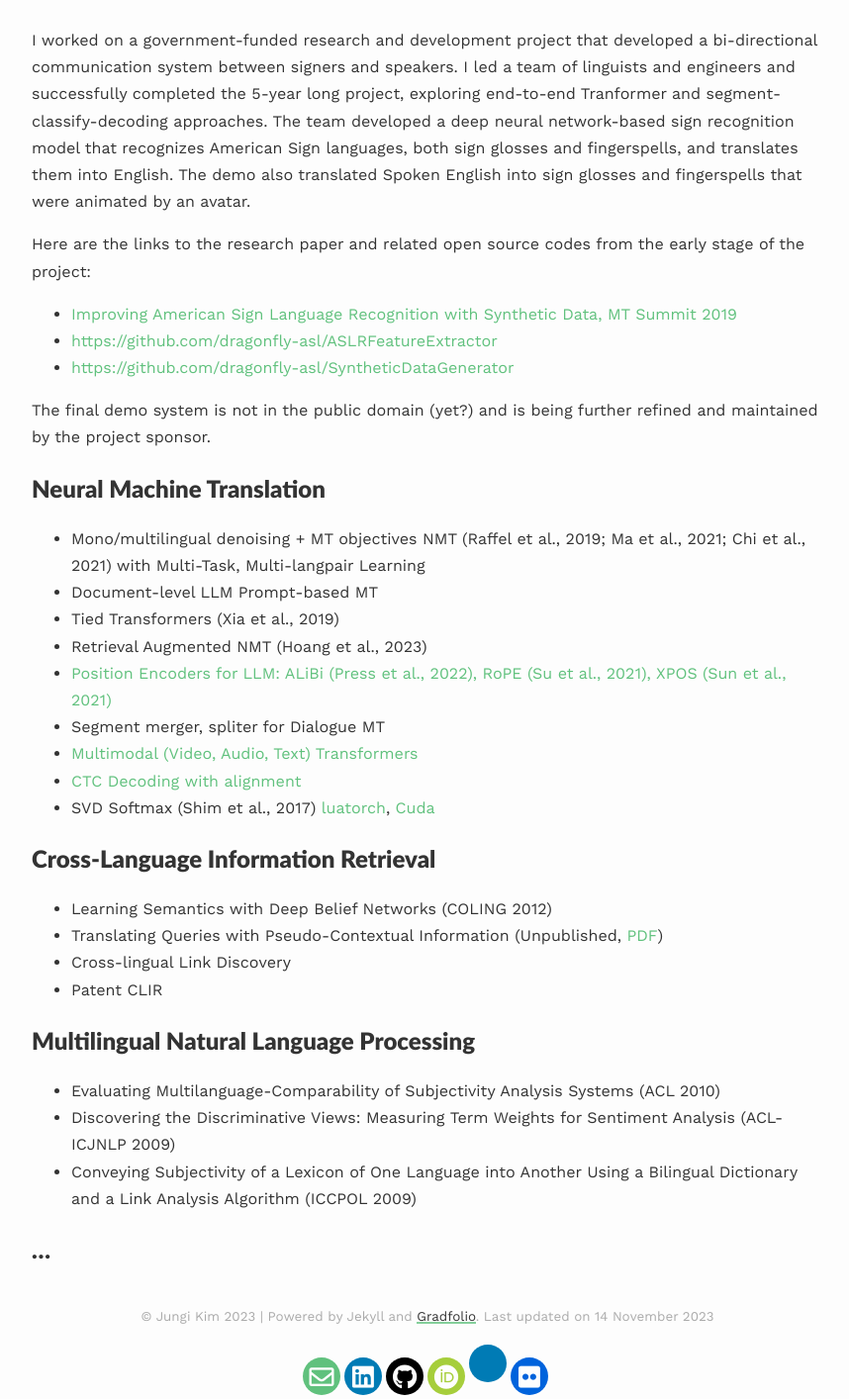
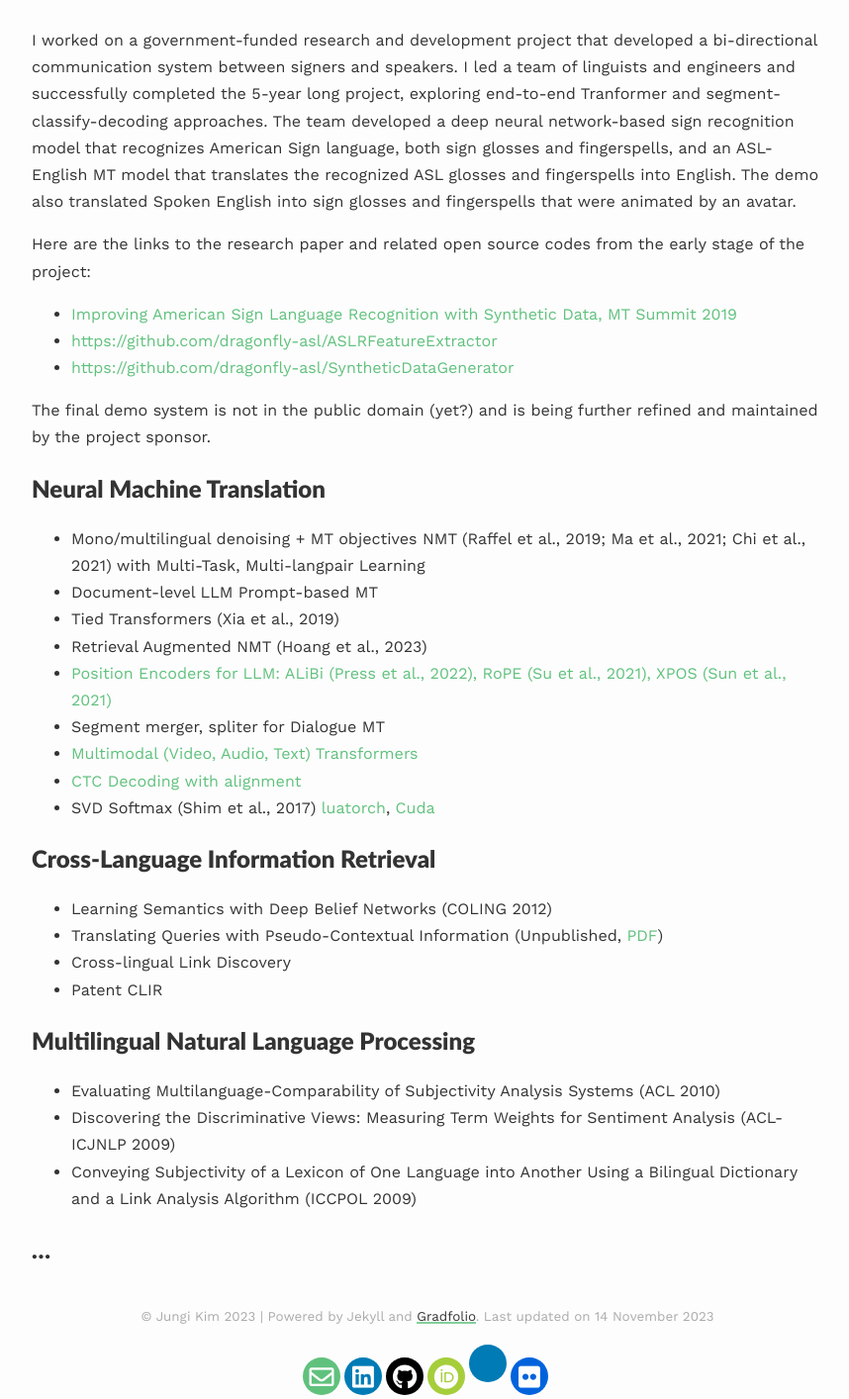
Before and after one commit to jungikim/jungikim.github.io, a Jekyll site: the page built from _pages/projects.md, in a window 1280 px wide, cut to the strip 480-1894 px from the top of the page. Shown: the whole strip at 99% size, without its empty margins (208-1066 px from the left). Built offline with Jekyll 4.4.1, drawn with Linux system fonts in a browser that asks for light colours; nearby versions of some CDN libraries; a style sheet for code colours, icons or effects is not loaded.

Commit message:
Update projects.md

```diff
--- a/_pages/projects.md
+++ b/_pages/projects.md
@@ -22,7 +22,7 @@ published: true
 
 I worked on a government-funded research and development project that developed a bi-directional communication system between signers and speakers.
 I led a team of linguists and engineers and successfully completed the 5-year long project, exploring end-to-end Tranformer and segment-classify-decoding approaches.
-The team developed a deep neural network-based sign recognition model that recognizes American Sign languages, both sign glosses and fingerspells, and translates them into English.
+The team developed a deep neural network-based sign recognition model that recognizes American Sign language, both sign glosses and fingerspells, and an ASL-English MT model that translates the recognized ASL glosses and fingerspells into English.
 The demo also translated Spoken English into sign glosses and fingerspells that were animated by an avatar.
 
 Here are the links to the research paper and related open source codes from the early stage of the project:
```
